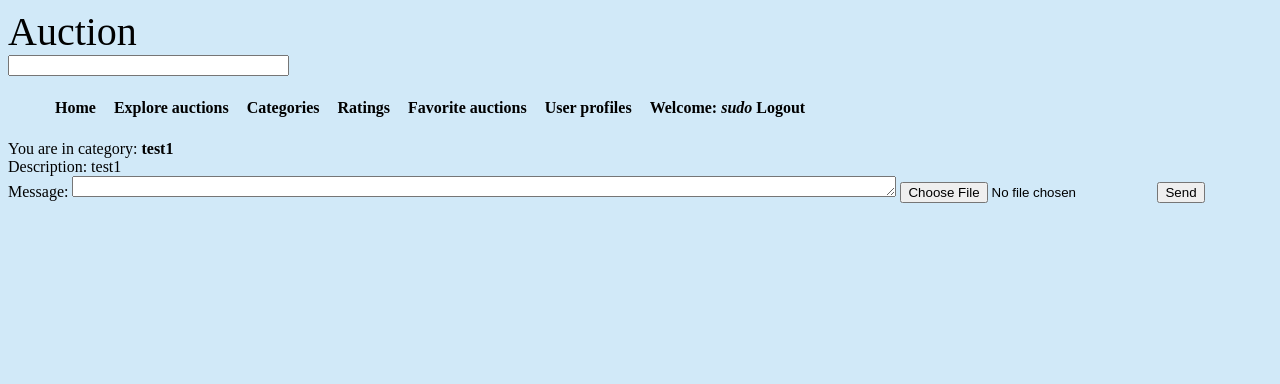
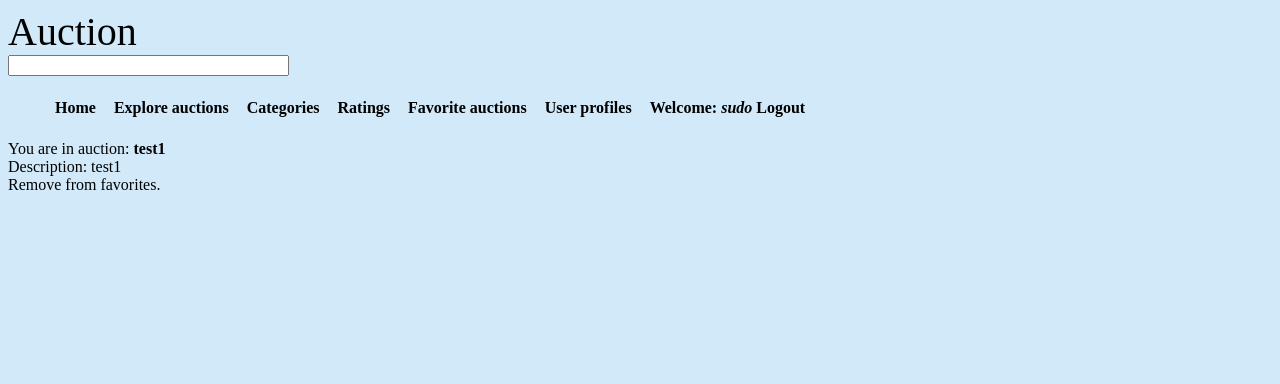
Before and after one commit to tomasjuracka/Auction_website, a Django app: page /auction/1/ in a window 1280 px wide. Shown: the top 384 px of the page. Run offline with Django 4.2, Linux system fonts and the light colour scheme; a user stored in the database is signed in; data comes from the database, SQL or seed files in the repository; both versions use the stored data as it was after the commit.

Commit message:
Implemented feature favorite (to add/remove).

```diff
--- a/auction/templates/auction/auction.html
+++ b/auction/templates/auction/auction.html
@@ -1,20 +1,15 @@
 {% extends 'main.html' %}
 
-{% block title %}Category: {{ auction.name }}{% endblock %}
+{% block title %}Auction: {{ auction.name }}{% endblock %}
 
 {% block content %}
-    <div class="room-descr">
-        You are in category: <b>{{ auction.name }}</b> <br>
+    <div class="auction-content">
+        You are in auction: <b>{{ auction.name }}</b> <br>
         Description: {{ auction.description }}
     </div>
 
-    <div class="category-form">
-        <form action="" method="POST" enctype="multipart/form-data">
-            {% csrf_token %}
-            <label for="body">Message: </label>
-            <textarea name="body" id="body" rows="1" cols="100"> </textarea>
-            <input type="file" name="upload" accept="*">  <!-- accept=".doc, .pdf, .txt" -->
-            <input type="submit" value="Send">
-        </form>
-    </div>
+    {% if auction in profile.favorites.all %}
+    <a href="/remove_favorites/{{ auction.id }}">Remove from favorites.</a>
+    {% else %} <a href="/add_favorites/{{ auction.id }}">Add to favorites.</a>
+    {% endif %}
 {% endblock %}
--- a/auction/views.py
+++ b/auction/views.py
@@ -1,5 +1,7 @@
-from django.shortcuts import render
+from django.shortcuts import render, redirect
 from auction.models import Category, Auction, Rating
+
+from profiles.models import Profile
 
 
 # Create your views here.
@@ -27,8 +29,9 @@ def categories(request):
 
 def auction(request, pk):
     auction = Auction.objects.get(id=pk)
+    profile = Profile.objects.get(id=request.user.id)
 
-    context = {'auction': auction}
+    context = {'auction': auction, "profile": profile}
     return render(request, "auction/auction.html", context)
 
 
@@ -44,3 +47,25 @@ def ratings(request):
 
     context = {'ratings': ratings}
     return render(request, "auction/ratings.html", context)
+
+
+def favorites(request):
+    profile = Profile.objects.get(id=request.user.id)
+    favorites = profile.favorites.all()
+
+    context = {'auctions': favorites}
+    return render(request, "auction/favorites.html", context)
+
+
+def add_favorites(request, id_item):
+    auction = Auction.objects.get(id=id_item)
+    Profile.objects.get(user=request.user).favorites.add(auction)
+
+    return redirect("auction", pk=id_item)
+
+
+def remove_favorites(request, id_item):
+    auction = Auction.objects.get(id=id_item)
+    Profile.objects.get(user=request.user).favorites.remove(auction)
+
+    return redirect("auction", pk=id_item)
--- a/auction_hub/urls.py
+++ b/auction_hub/urls.py
@@ -42,5 +42,8 @@ urlpatterns = [
     # Rating
     #path('ratings/', auction.views.ratings, name='ratings'),
     # Favorites
-    #path('favorites/', auction.views.favorites, name='favorites'),
-]
+    path('favorites/', auction.views.favorites, name='favorites'),
+    path('remove_favorites/<id_item>', auction.views.remove_favorites, name='remove_favorites'),
+    path('add_favorites/<id_item>', auction.views.add_favorites, name='add_favorites'),
+
+] + static(settings.MEDIA_URL, document_root=settings.MEDIA_ROOT)
--- a/profiles/models.py
+++ b/profiles/models.py
@@ -7,7 +7,7 @@ from auction.models import Auction
 class Profile(models.Model):
     user = models.OneToOneField(User, on_delete=models.SET_NULL, null=True, related_name="userprofile")
     city = models.CharField(max_length=255)
-    favorites = models.ManyToManyField(Auction, null=True)
+    favorites = models.ManyToManyField(Auction, blank=True)
     address = models.CharField(max_length=255)
     signed_up = models.DateTimeField(auto_now_add=True)
     photo = models.TextField(null=True)
@@ -17,4 +17,4 @@ class Profile(models.Model):
         self.favorites.clear()
 
     def __str__(self):
-        return self.user
+        return self.user.username
--- a/profiles/templates/profiles/user.html
+++ b/profiles/templates/profiles/user.html
@@ -8,8 +8,8 @@
 <div class="first-name"> Name: {{ profile.user.first_name }}</div>
 <div class="last-name"> Last Name: {{ profile.user.last_name }}</div>
 <div class="email"> Email: {{ profile.user.email }}</div>
-<div class="city"> City: {{ profile.user.city }}</div>
-<div class="address"> Address: {{ profile.user.address }}</div>
+<div class="city"> City: {{ profile.city }}</div>
+<div class="address"> Address: {{ profile.address }}</div>
 <div class="photo"> Photo: {{ profile.photo }}
     <div class="my-profile-file">
         <a href="{{ profile.photo }}"><img src="{{ profile.photo }}" width="50px"></a>
--- a/profiles/views.py
+++ b/profiles/views.py
@@ -48,7 +48,7 @@ def create_profile(request):
             address=address,
             photo=file_url,
         )
-        profile.favorites_set()
+        profile.favorites.clear()
         return redirect('profiles')
     return render(request, 'profiles/create_profile.html')
 
@@ -77,7 +77,6 @@ def edit_profile(request):
         user.userprofile.address = address
         user.userprofile.photo = file_url
         user.userprofile.save()
-        profile = user.userprofile
 
         return redirect('profiles')
     user = User.objects.get(id=request.user.id)
--- a/templates/navbar.html
+++ b/templates/navbar.html
@@ -6,7 +6,7 @@
         <li><a href="{% url 'categories' %}">Categories</a></li>
         <li><a href="{% url 'home' %}">Ratings</a></li>
         {% if request.user.is_authenticated %}
-            <li><a href="{% url 'home' %}">Favorite auctions</a></li>
+            <li><a href="{% url 'favorites' %}">Favorite auctions</a></li>
             <li><a href="{% url 'profiles' %}">User profiles</a></li>
             <li class="log-in-out">Welcome: <i>{{ request.user.username }} </i><a href="{% url 'logout' %}">Logout</a></li>
         {% endif %}
```
Also changed, not shown: auction/templates/auction/favorites.html (+4 -4 lines), db.sqlite3, media/test_ruyfwo4.png (added), media/test_y3sMlBv.png (added).
